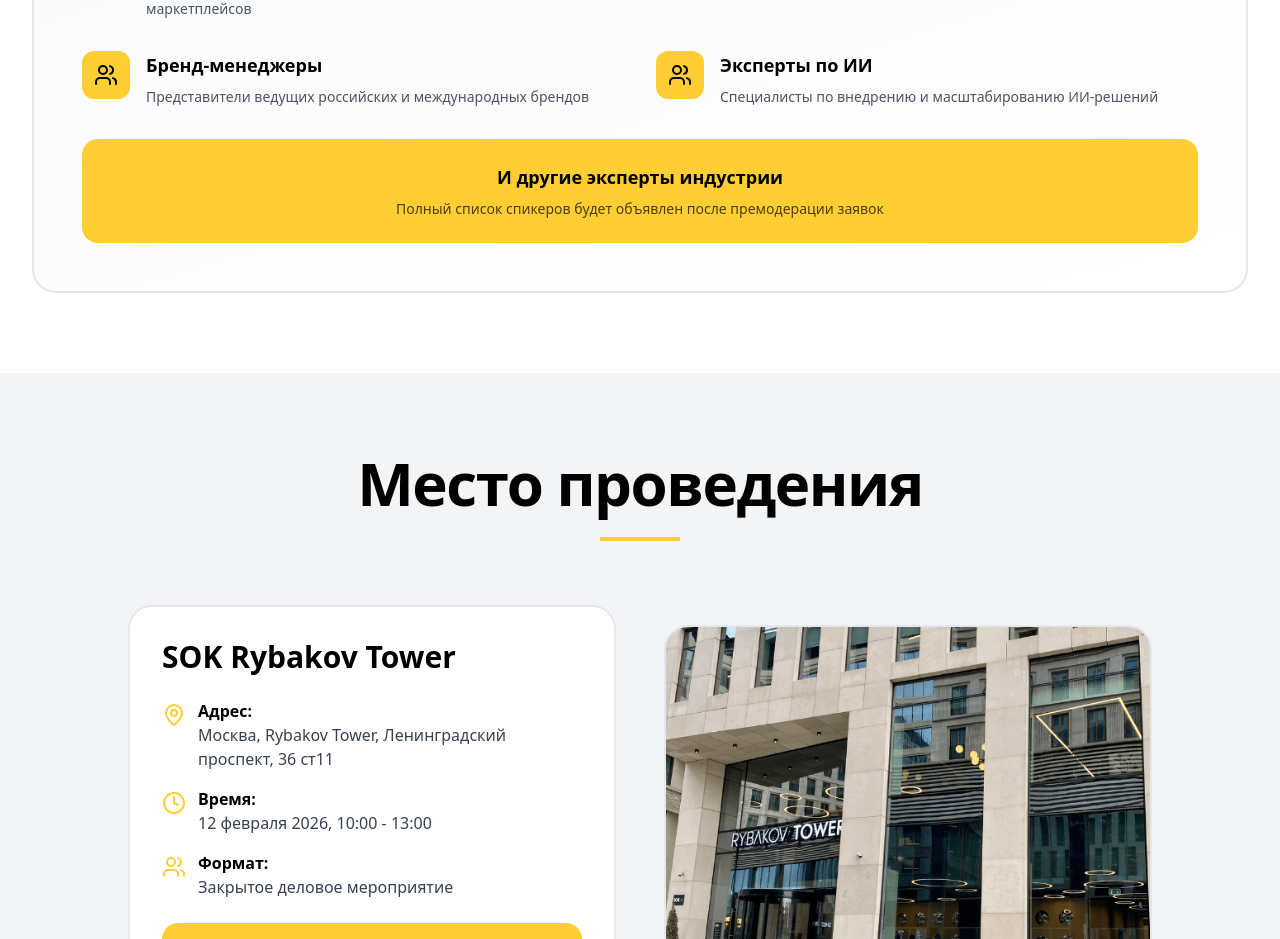
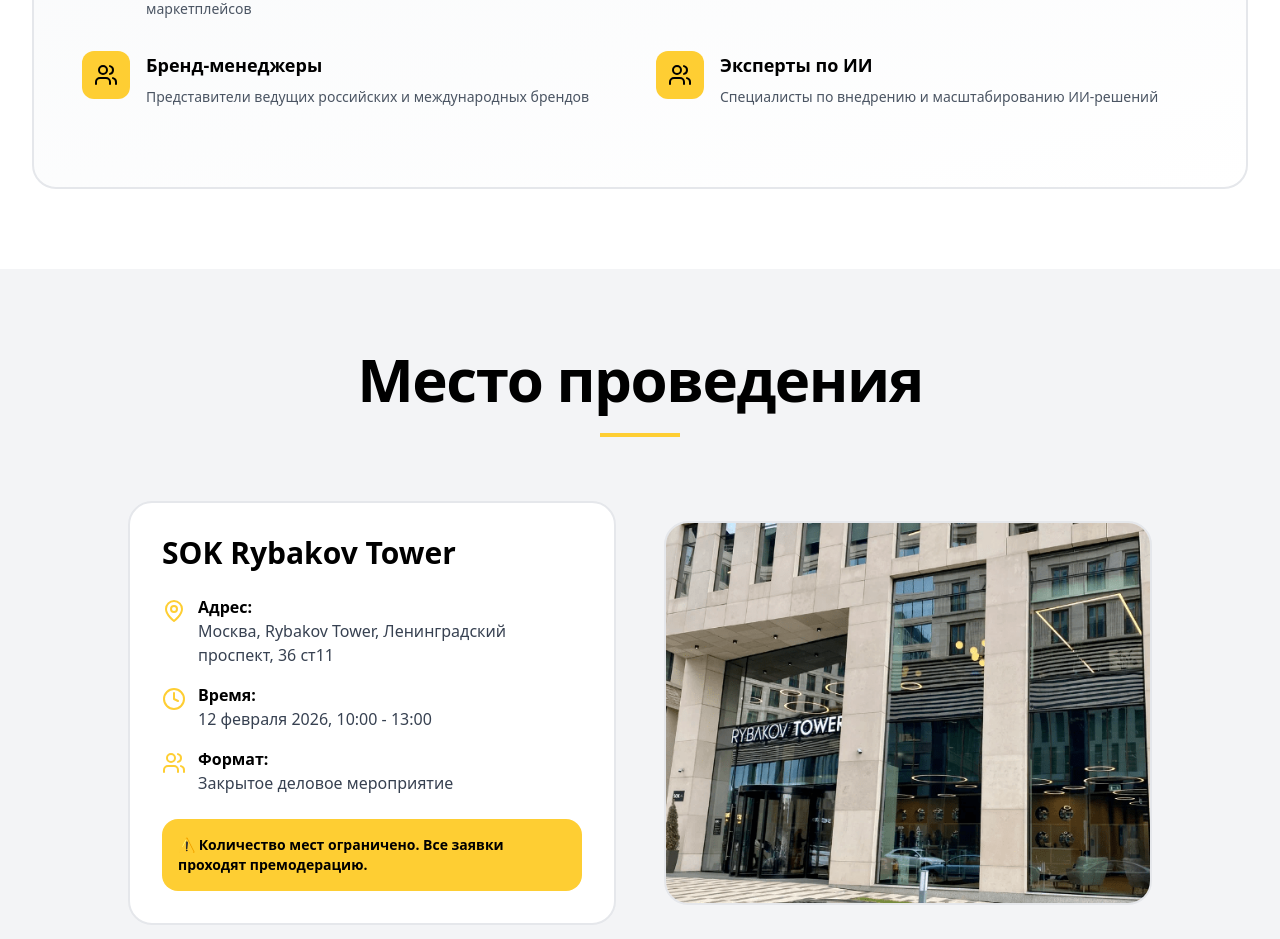
Before and after one commit to kpatueva/idrf-russian, a React (Vite) app: page / in a window 1280 px wide. Shown: the part 5800-6739 px from the top of the page. Built offline with nearby package versions, Linux system fonts and the light colour scheme.

Commit message:
Updated App.tsx

```diff
--- a/src/App.tsx
+++ b/src/App.tsx
@@ -625,15 +625,6 @@ function App() {
                   </div>
                 </div>
               </div>
-
-              <div className="bg-[#FECE33] rounded-2xl p-6 text-center">
-                <p className="text-black font-bold text-lg">
-                  И другие эксперты индустрии
-                </p>
-                <p className="text-black/70 text-sm mt-2">
-                  Полный список спикеров будет объявлен после премодерации заявок
-                </p>
-              </div>
             </div>
           </div>
         </div>
```
